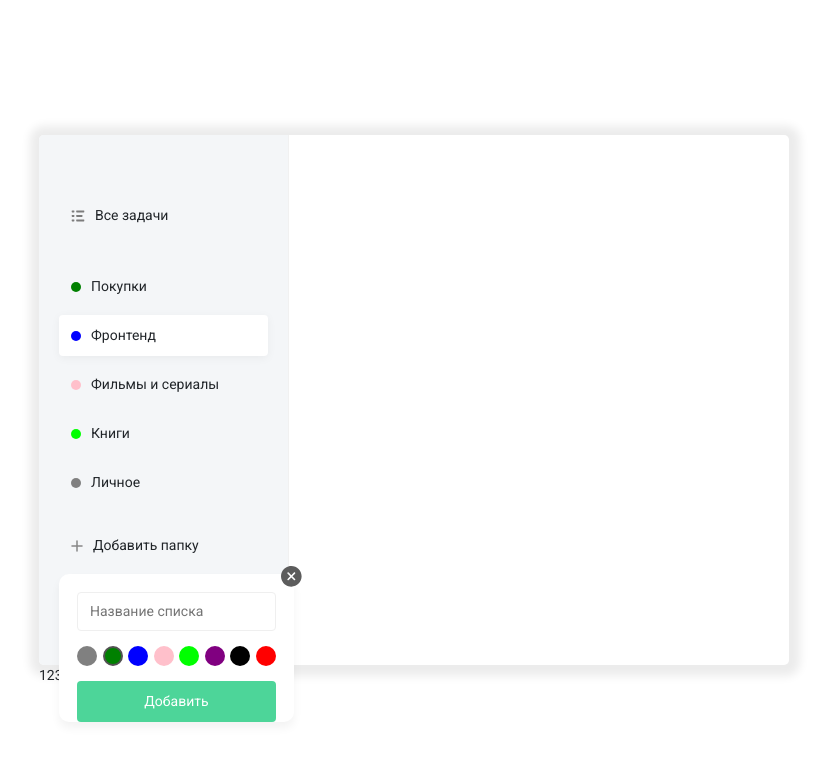
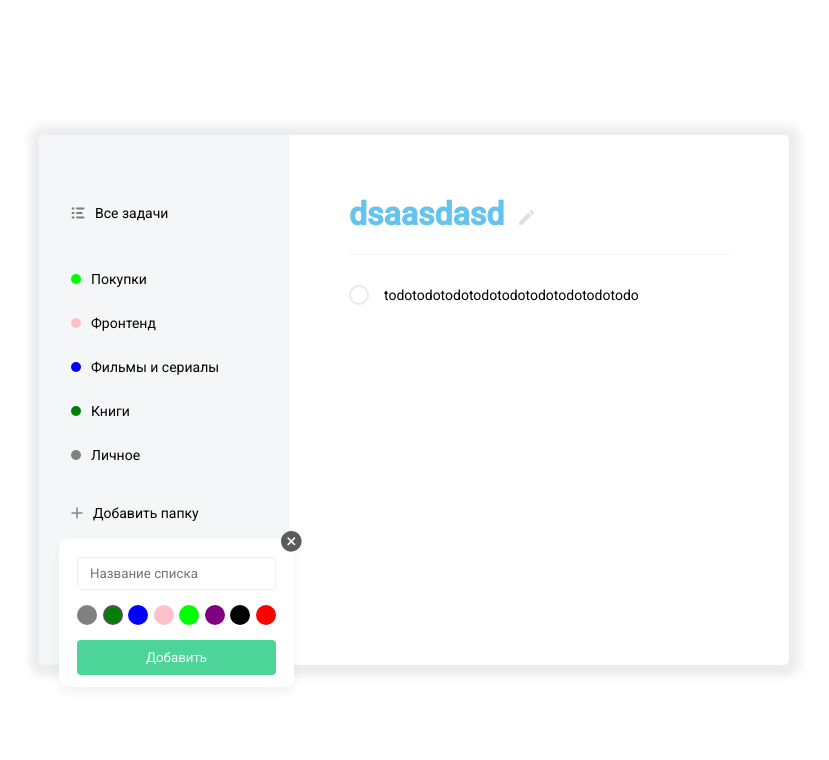
Before and after one commit to emoface1337/react-todo, a React (Create React App) app: page / in a window 1280 px wide. Both pictures are taken after a click on the element "Добавить папку". Shown: the top 760 px of the page, without its empty margins (226-1055 px from the left). Built offline with nearby package versions, Linux system fonts and the light colour scheme.

Commit message:
added remove list stub, some beautify, refactoring

```diff
--- a/public/index.html
+++ b/public/index.html
@@ -7,10 +7,10 @@
     <meta name="theme-color" content="#000000" />
     <meta
       name="description"
-      content="Web site created using create-react-app"
+      content="React Todo Application"
     />
     <link href="https://fonts.googleapis.com/css?family=Roboto:400,500&display=swap" rel="stylesheet">
-    <title>React App</title>
+    <title>React Todo App</title>
   </head>
   <body>
     <noscript>You need to enable JavaScript to run this app.</noscript>
--- a/src/App.js
+++ b/src/App.js
@@ -1,55 +1,52 @@
-import React, {Component} from 'react'
+import React, {useState} from 'react'
 import './App.sass'
 import db from './db'
 import headIcon from './image/list.svg'
 import List from "./components/List/List"
 import AddList from "./components/AddList/AddList"
+import Tasks from "./components/Tasks/Tasks";
 
-export default class App extends Component {
-    render() {
+const App = () => {
+    const [lists, setLists] = useState(db.lists.map(item => {
+        item.color = db.colors.find(color => color.id === item.colorId).name
+        return item
+    }))
+
+    const onAddList = (newItem) => {
+        const newList = [
+            ...lists, newItem
+        ]
+        setLists(newList)
+    }
+
     return (
-            <div className="todo-app">
+        <div className="todo-app d-flex">
             <div className="todo-sidebar">
                 <List
                     items={[
                         {
                             className: "sidebar-list__head",
-                                "name": "Все задачи",
-                                "icon": <img
+                            name: "Все задачи",
+                            icon: <img
                                 src={headIcon}
                                 alt="Все задачи"/>
                         }]}
                 />
                 <List
-                        items={[
-                            {
-                                "name": "Покупки",
-                                "color": "green"
-                            },
-                            {
-                                "name": "Фронтенд",
-                                "color": "blue",
-                                active: true
-                            },
-                            {
-                                "name": "Фильмы и сериалы",
-                                "color": "pink"
-                            },
-                            {
-                                "name": "Книги",
-                                "color": "lime"
-                            },
-                            {
-                                "name": "Личное",
-                                "color": "grey"
-                            }
-                        ]}
+                    items={lists}
+                    onRemove={(item) => console.log(item)} //todo
                     isRemovable
                 />
-                    <AddList colors={db.colors}/>
+                <AddList
+                    colors={db.colors}
+                    onAdd={onAddList}
+                />
             </div>
-                <div className="todo-tasks">123</div>
+            <div className="todo-tasks">
+                <Tasks/>
+            </div>
         </div>
     )
 }
-}
+
+export default App
--- a/src/App.sass
+++ b/src/App.sass
@@ -1,4 +1,4 @@
-@import "../node_modules/bootstrap/scss/bootstrap"
+@import "../node_modules/bootstrap/scss/bootstrap-grid"
 
 *
   font-family: 'Roboto', -apple-system, system-ui, sans-serif
@@ -52,3 +52,6 @@ ol, ul, dl
 
   &:active
     background: darken(#4DD599, 20%)
+
+.todo-tasks
+  flex: 1
--- a/src/components/AddList/AddList.js
+++ b/src/components/AddList/AddList.js
@@ -5,19 +5,31 @@ import closeIcon from '../../image/close.svg'
 import List from "../List/List"
 import Circle from "../Circle/Circle";
 
-
-const AddList = ({colors}) => {
+const AddList = ({colors, onAdd}) => {
     const [isVisible, setVisible] = useState(false)
     const [selectedColor, selectColor] = useState(2)
+    const [inputValue, setInputValue] = useState('')
+
+    const onClose = () => {
+        setVisible(false)
+        setInputValue('')
+        selectColor(2)
+    }
+
+    const addList = () => {
+        onAdd({id: Math.random(), name: inputValue, color: colors.find(color => color.id === selectedColor).name})
+        onClose()
+    }
+
     return (
         <div className="add-list">
             <List
                 items={[
                     {
                         className: "sidebar-list__button",
-                        "name": "Добавить папку",
-                        "icon": <svg width="12" height="12" viewBox="0 0 12 12" fill="none"
-                                     xmlns="http://www.w3.org/2000/svg">
+                        name: "Добавить папку",
+                        icon: <svg width="12" height="12" viewBox="0 0 12 12" fill="none"
+                                   xmlns="http://www.w3.org/2000/svg">
                             <path d="M6 1V11" stroke="#868686" strokeWidth="1.5" strokeLinecap="round"
                                   strokeLinejoin="round"/>
                             <path d="M1 6H11" stroke="#868686" strokeWidth="1.5" strokeLinecap="round"
@@ -30,9 +42,10 @@ const AddList = ({colors}) => {
                 isVisible &&
                 <div className="add-list__popup">
                     <img src={closeIcon} alt="Закрыть" className="add-list__popup-close-button"
-                         onClick={() => setVisible(false)}
+                         onClick={onClose}
                     />
-                    <input type="text" className={"field"} placeholder={"Название списка"}/>
+                    <input onChange={e => setInputValue(e.target.value)} value={inputValue} type="text"
+                           className={"field"} placeholder={"Название списка"}/>
                     <div className="add-list__popup-colors d-flex justify-content-between align-items-center">
                         {colors.map(color => (
                             <Circle
@@ -43,7 +56,7 @@ const AddList = ({colors}) => {
                             />
                         ))}
                     </div>
-                    <button className={"add-button"}>Добавить</button>
+                    <button onClick={addList} className={"add-button"}>Добавить</button>
                 </div>
             }
         </div>
--- a/src/components/List/List.js
+++ b/src/components/List/List.js
@@ -1,9 +1,15 @@
 import React from "react"
 import classNames from 'classnames'
 import './List.sass'
+import removeSvg from '../../image/remove.svg'
 import Circle from '../Circle/Circle'
 
-const List = ({items, isRemovable, onClick}) => {
+const List = ({items, isRemovable, onClick, onRemove}) => {
+
+    const removeList = item => {
+        if (window.confirm('Точно?'))
+            onRemove(item)
+    }
     return (
         <ul className="sidebar-list" onClick={onClick}>
             {items.map((item, index) => (
@@ -15,6 +21,15 @@ const List = ({items, isRemovable, onClick}) => {
                                 <Circle color={item.color}/>
                         }
                         <span>{item.name}</span>
+                        {
+                            isRemovable &&
+                            <img
+                                className={"sidebar-list__remove-icon"}
+                                onClick={() => removeList(item)}
+                                src={removeSvg}
+                                alt="Удалить"
+                            />
+                        }
                     </li>
                 )
             )}
--- a/src/components/List/List.sass
+++ b/src/components/List/List.sass
@@ -1,9 +1,18 @@
 .sidebar-list
+  $self: &
   & li
     padding: 10px 12px
     cursor: pointer
     margin-bottom: 8px
 
+    &:hover
+      background-color: rgba(255,255,255, 0.3)
+
+    &:hover #{$self}__remove-icon
+      opacity: 0.5
+    #{$self}__remove-icon
+      &:hover
+        opacity: 1
     & .circle
       width: 10px
       height: 10px
@@ -13,6 +22,12 @@
       background: #FFFFFF
       box-shadow: 0 2px 10px rgba(0, 0, 0, 0.05)
       border-radius: 4px
+
+    & span
+      flex: 1
+
+  &__remove-icon
+    opacity: 0
 
   &__head
     margin-bottom: 30px !important
--- /dev/null
+++ b/src/components/Tasks/Tasks.js
@@ -0,0 +1,33 @@
+import React, {Component} from 'react';
+import './Tasks.sass'
+import editSvg from '../../../src/image/edit.svg'
+
+class Tasks extends Component {
+    render() {
+        return (
+            <div className="tasks">
+                <h2 className="tasks__title">
+                    dsaasdasd
+                    <img src={editSvg} alt="Edit icon"/>
+                </h2>
+                <div className="tasks-list">
+                    <div className="tasks-list__item d-flex align-items-center">
+                        <div className="checkbox">
+                            <input id="check" type="checkbox"/>
+                            <label htmlFor="check" className={"d-flex align-items-center justify-content-center"}>
+                                <svg width="11" height="8" viewBox="0 0 11 8" fill="none"
+                                     xmlns="http://www.w3.org/2000/svg">
+                                    <path d="M9.29999 1.20001L3.79999 6.70001L1.29999 4.20001" stroke="#000"
+                                          strokeWidth="1.5" strokeLinecap="round" strokeLinejoin="round"/>
+                                </svg>
+                            </label>
+                        </div>
+                        <p>todotodotodotodotodotodotodotodotodo</p>
+                    </div>
+                </div>
+            </div>
+        )
+    }
+}
+
+export default Tasks
--- /dev/null
+++ b/src/components/Tasks/Tasks.sass
@@ -0,0 +1,58 @@
+.tasks
+  padding: 60px 60px
+
+  &__title
+    font-style: normal
+    font-weight: bold
+    font-size: 32px
+    line-height: 39px
+    color: #64C4ED
+    padding-bottom: 20px
+    border-bottom: 1px solid #F2f2f2
+
+    & img
+      margin-left: 15px
+      cursor: pointer
+
+  &-list
+    &__item
+      margin-top: 30px
+
+.checkbox
+  margin-right: 15px
+
+  &:hover
+    label
+      border-color: #f2f2f2
+      background-color: #f2f2f2
+
+      svg
+        opacity: 1
+
+        path
+          stroke: #b2b2b2
+
+  & input
+    display: none
+
+  & label
+    cursor: pointer
+    display: inline-block
+    width: 20px
+    height: 20px
+    border: 2px solid #E8E8E8
+    border-radius: 50%
+
+
+  & input:checked + label
+    background-color: #4DD599
+    border-color: #4DD599
+
+    & svg
+      opacity: 1
+
+      path
+        stroke: white
+
+  & svg
+    opacity: 0
```
Lines whose indentation alone changed are shown as unchanged.
